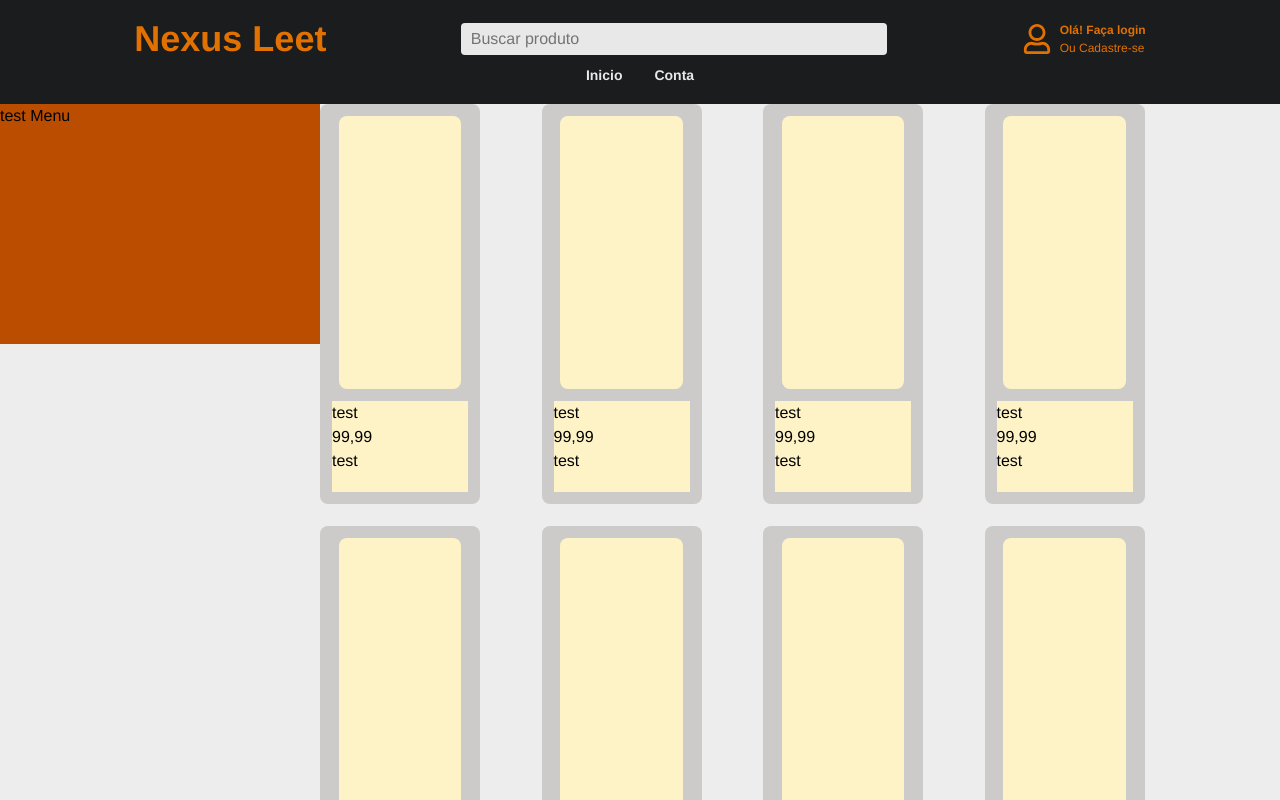
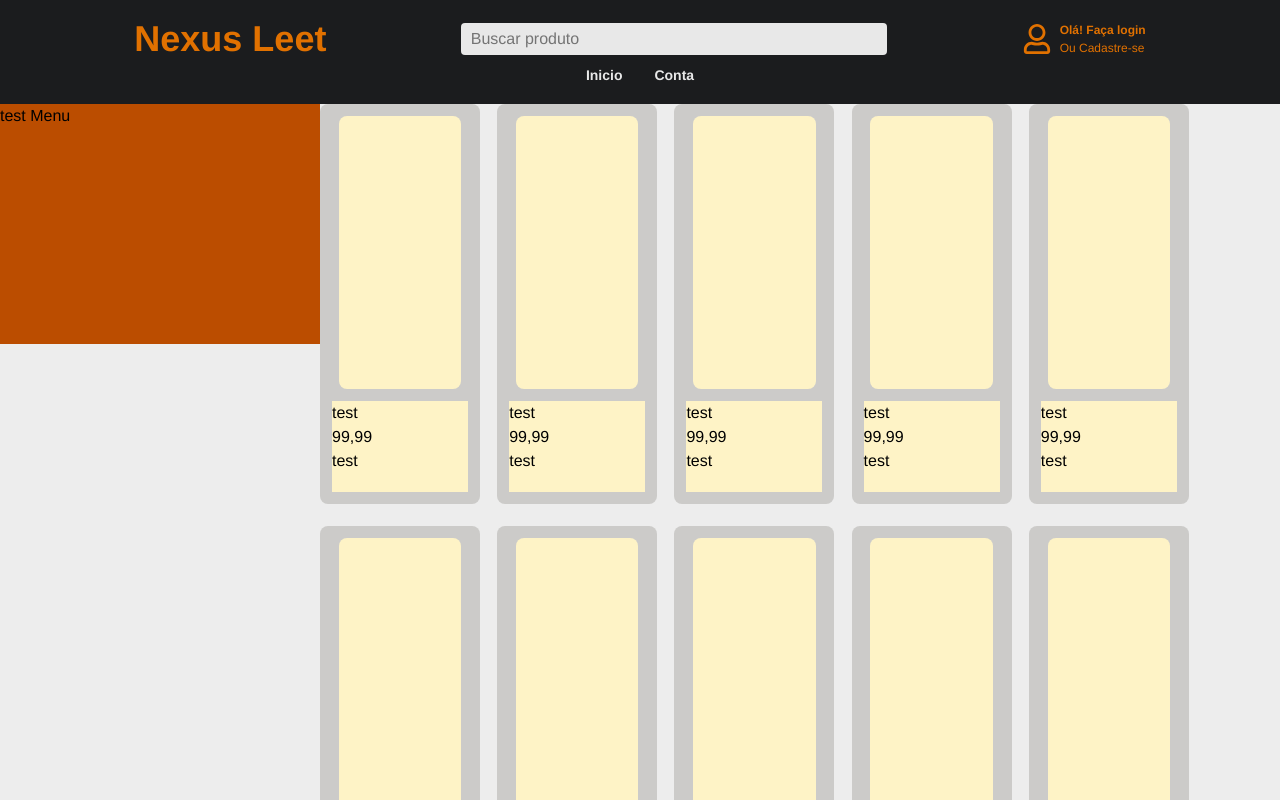
Before and after one commit to gustavocarvalho-ra/NextJs-NexusLeet, a Next.js app: page / in a window 1280 px wide. Built offline with nearby package versions, Linux system fonts and the light colour scheme; no server answers.

Commit message:
fix: update grid column count to 5 in main layout

```diff
--- a/src/app/pag/main/page.tsx
+++ b/src/app/pag/main/page.tsx
@@ -15,7 +15,7 @@ export default function Main() {
         </div>
 
         <div className='w-3/4 min-h-screen'>
-          <div className='w-[90%] grid grid-cols-4 gap-5.5 flex-wrap'>
+          <div className='w-[90%] grid grid-cols-5 gap-5.5 flex-wrap'>
             <Card id={1} Name="test" Price="99,99" Type="test"/>
             <Card id={1} Name="test" Price="99,99" Type="test"/>
             <Card id={1} Name="test" Price="99,99" Type="test"/>
```
